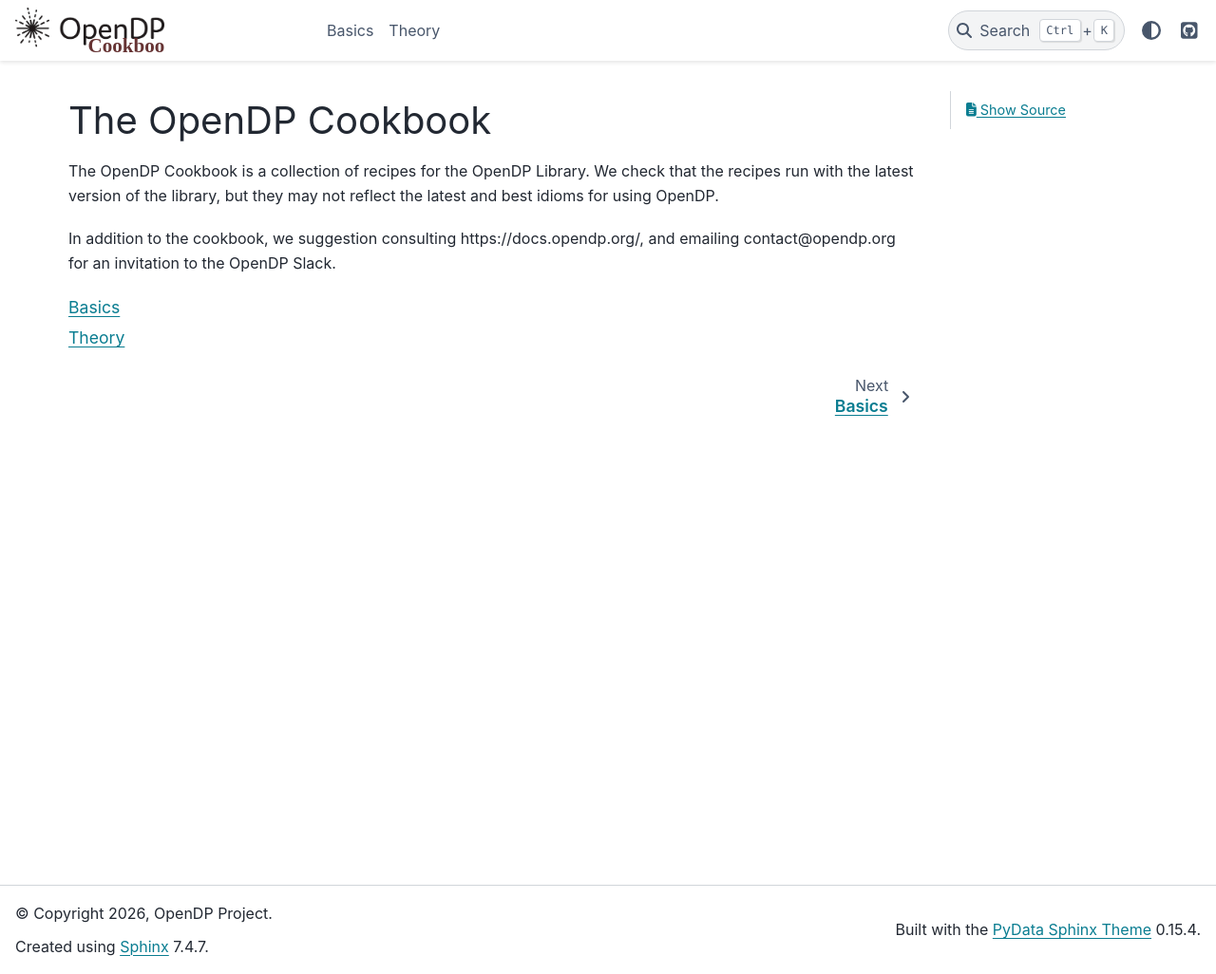
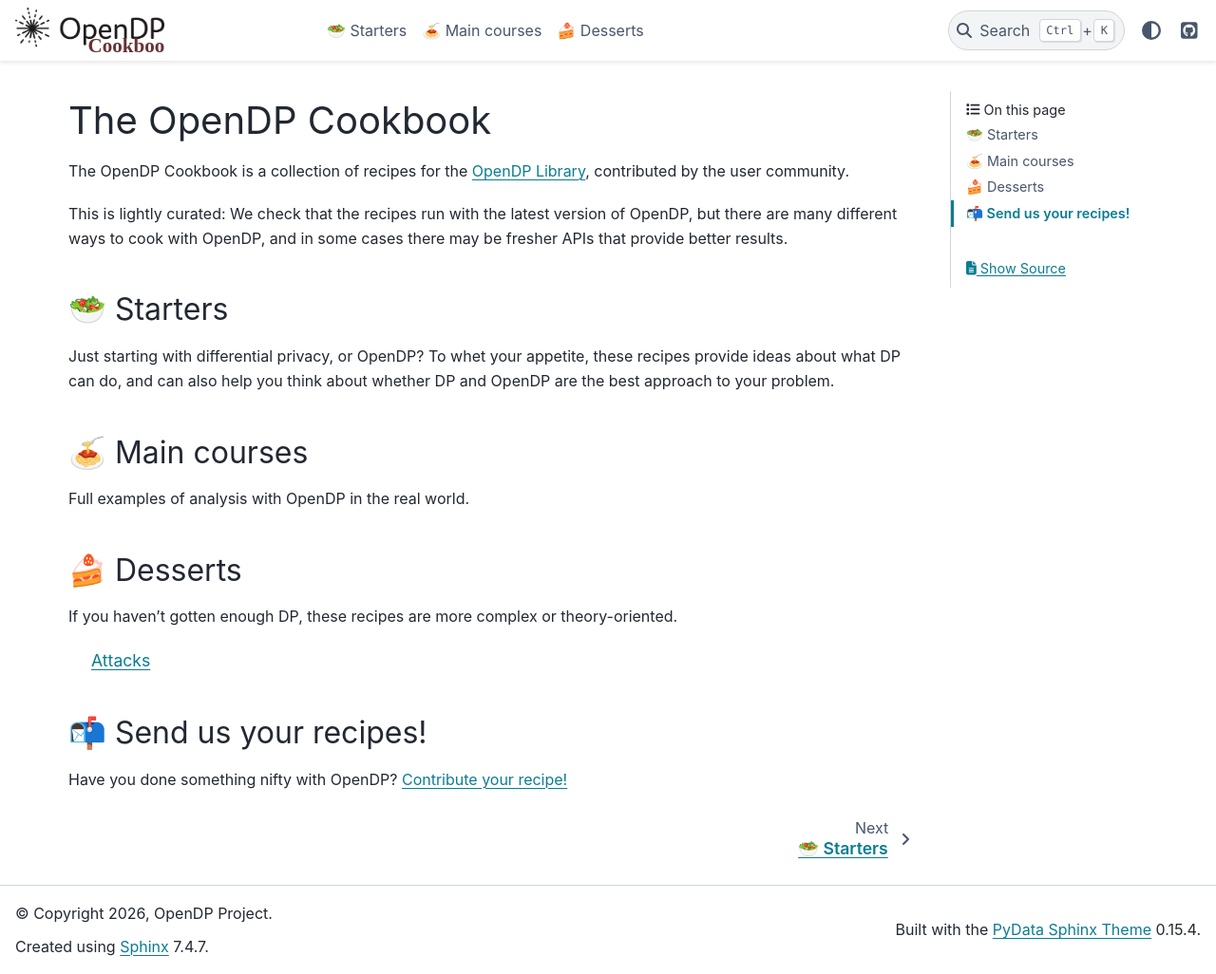
Before and after one commit to opendp/opendp-cookbook, a Sphinx documentation site: the page built from source/index.md, in a window 1280 px wide and 1026 px high. Shown: the whole window at 95% size. Built offline with Sphinx 7.4.7 and the PyData theme 0.15.4, drawn with Linux system fonts in a browser that asks for light colours; pages that are not in the unit, such as notebooks, are missing from menus.

Commit message:
homepage and contrib (#45)
* Emphasize the "cookbook" theme

* reorg

* hide mid-level toc: redundant

* less copy-and-paste

* info for contributors

* whitespace

````diff
--- a/source/_static/css/custom.css
+++ b/source/_static/css/custom.css
@@ -1,4 +1,9 @@
-/* invert the opendp logo in dark mode */
+/* Invert the OpenDP logo in dark mode. */
 .logo__image.only-dark {
     filter: invert();
 }
+
+/* On the homepage, hide the top-level in each ToC, and just go straight to recipes. */
+.hide-l1 .toctree-l1 > a {
+    display: none;
+}
--- a/source/basics/index.md
+++ b/source/dessert/attacks/index.md
@@ -1,7 +1,6 @@
-# Basics
+# Attacks
 
 ```{toctree}
-:maxdepth: 1
 :glob:
 *
 ```
--- /dev/null
+++ b/source/dessert/blurb.txt
@@ -0,0 +1 @@
+If you haven't gotten enough DP, these recipes are more complex or theory-oriented.
--- a/source/index.md
+++ b/source/index.md
@@ -1,16 +1,48 @@
 # The OpenDP Cookbook
 
-The OpenDP Cookbook is a collection of recipes for the OpenDP Library.
-We check that the recipes run with the latest version of the library,
-but they may not reflect the latest and best idioms for using OpenDP.
+The OpenDP Cookbook is a collection of recipes for the
+[OpenDP Library](https://docs.opendp.org/),
+contributed by the user community.
 
-In addition to the cookbook,
-we suggestion consulting https://docs.opendp.org/,
-and emailing contact@opendp.org
-for an invitation to the OpenDP Slack.
+This is lightly curated: We check that the recipes run
+with the latest version of OpenDP,
+but there are many different ways to cook with OpenDP,
+and in some cases there may be fresher APIs that provide better results.
+
+## 🥗 Starters
+
+```{include} start/blurb.txt
+```
 
 ```{toctree}
-:maxdepth: 1
-:glob:
-*/index
+:class: hide-l1
+:maxdepth: 2
+start/index
 ```
+
+## 🍝 Main courses
+
+```{include} main/blurb.txt
+```
+
+```{toctree}
+:class: hide-l1
+:maxdepth: 2
+main/index
+```
+
+## 🍰 Desserts
+
+```{include} dessert/blurb.txt
+```
+
+```{toctree}
+:class: hide-l1
+:maxdepth: 2
+dessert/index
+```
+
+## 📬 Send us your recipes!
+
+Have you done something nifty with OpenDP?
+[Contribute your recipe!](https://github.com/opendp/opendp-cookbook/)
--- /dev/null
+++ b/source/main/blurb.txt
@@ -0,0 +1 @@
+Full examples of analysis with OpenDP in the real world.
--- /dev/null
+++ b/source/start/blurb.txt
@@ -0,0 +1,4 @@
+Just starting with differential privacy, or OpenDP?
+To whet your appetite, these recipes provide ideas about what DP can do,
+and can also help you think about whether DP and OpenDP
+are the best approach to your problem.
````
Also changed, not shown: README.md (+32 -8 lines), source/dessert/index.md (added, +11 -0 lines), source/main/index.md (added, +10 -0 lines), source/start/index.md (added, +10 -0 lines), source/theory/index.md (deleted, +0 -7 lines), source/dessert/accuracy-pitfalls.py (renamed from source/theory/accuracy-pitfalls.py), source/dessert/attacks/differencing-attack.py (renamed from source/theory/differencing-attack.py), source/dessert/attacks/membership-attack.py (renamed from source/theory/membership-attack.py), source/dessert/attacks/reconstruction-attack.py (renamed from source/theory/reconstruction-attack.py), source/dessert/quantiles-exponential-mechanism.py (renamed from source/theory/quantiles-exponential-mechanism.py), source/main/dp-wizard-stats.py (renamed from source/basics/dp-wizard-stats.py), source/start/height-width.py (renamed from source/basics/height-width.py), source/start/hello-world.py (renamed from source/basics/hello-world.py), 1 other file.
